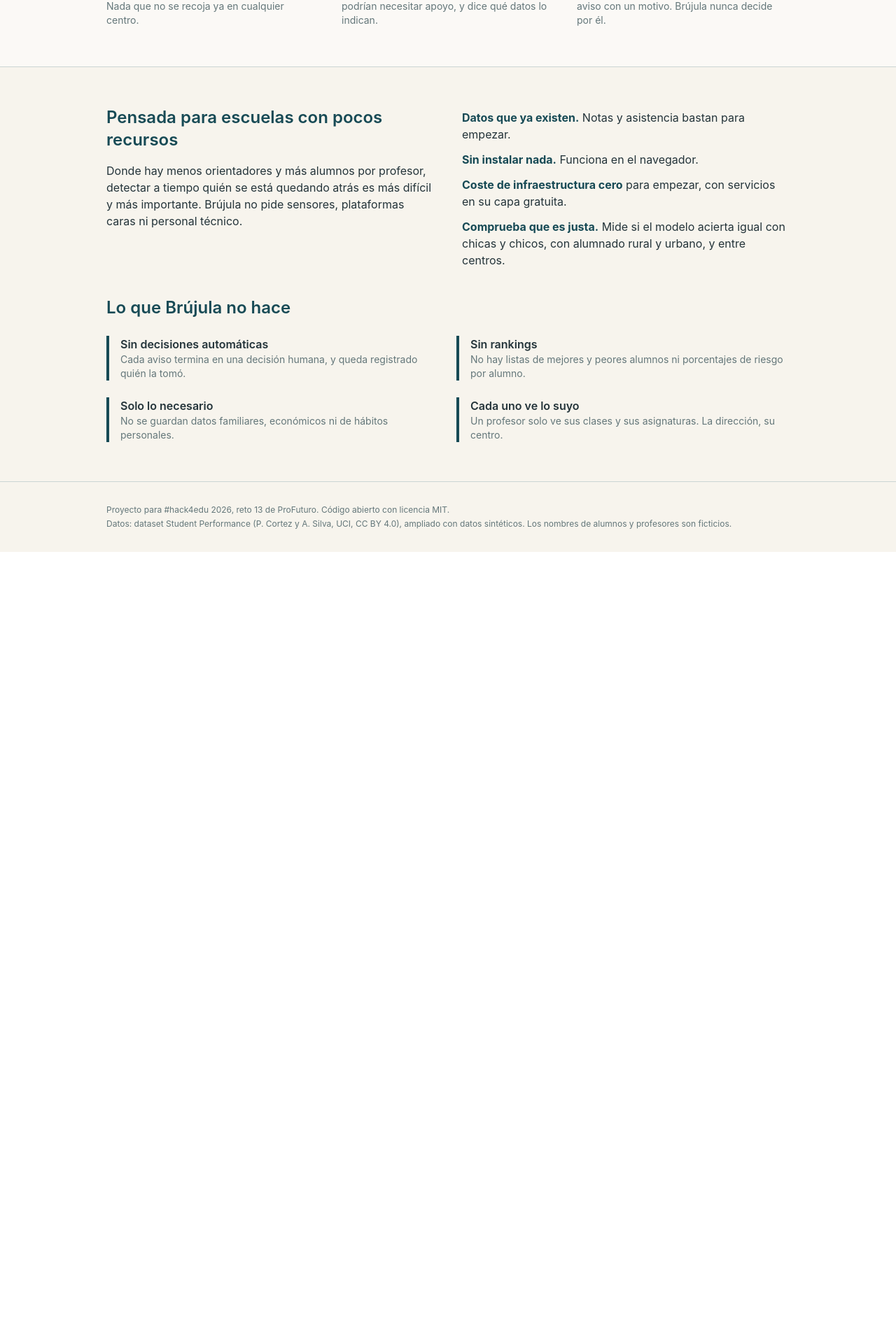
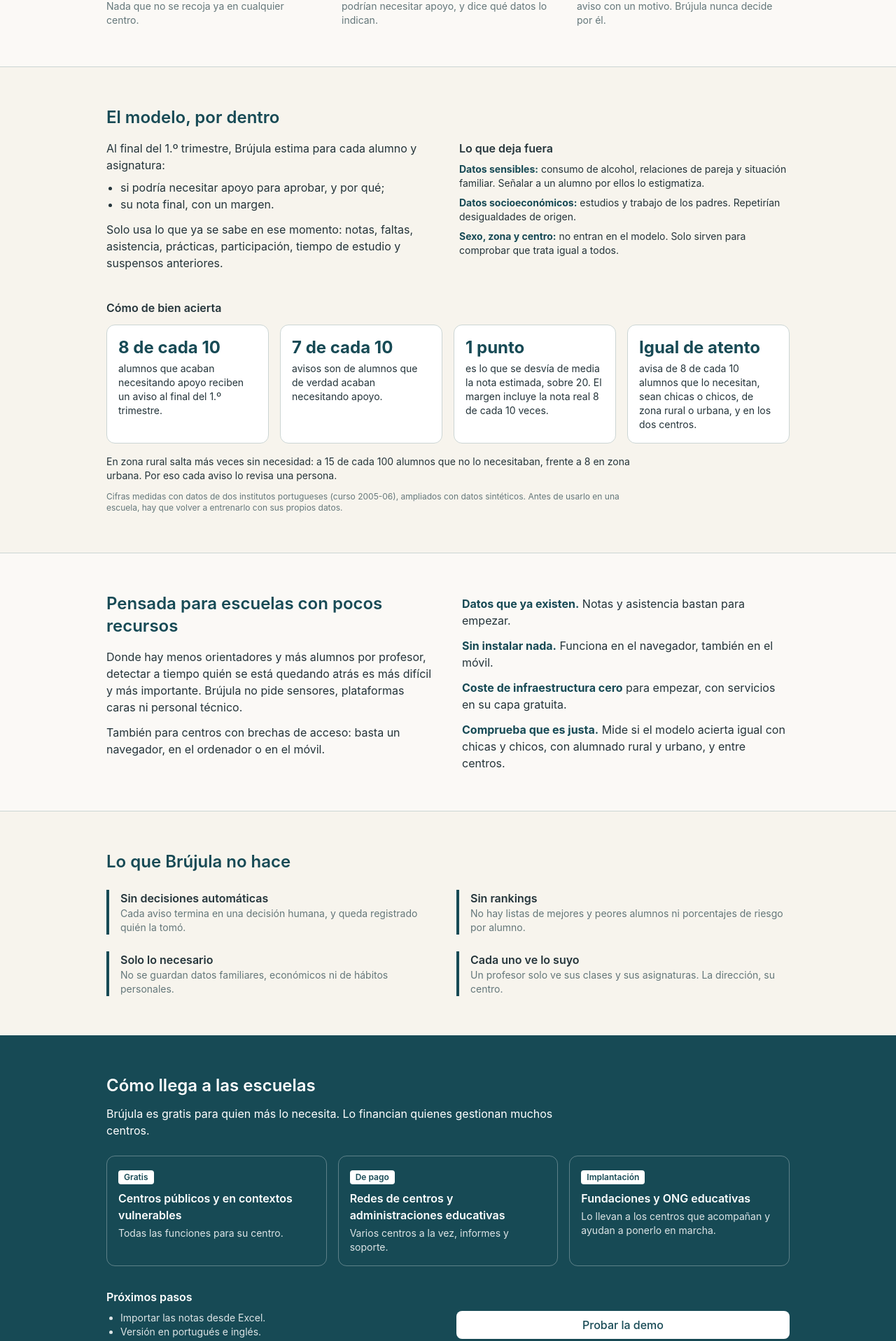
Before and after one commit to Serdan1/brujula, a React (Vite) app in the folder frontend/: page / in a window 1280 px wide. Shown: the part 880-2797 px from the top of the page at 70% size. Before the commit the page ends 1669 px from the top, so only its background shows below. Built offline with nearby package versions, Linux system fonts and the light colour scheme; no server answers.

Commit message:
feat: portada con el modelo por dentro, cómo llega a las escuelas y navegación por apartados
Co-Authored-By: Claude Opus 5.5 <noreply@anthropic.com>

```diff
--- a/frontend/src/pages/Portada.tsx
+++ b/frontend/src/pages/Portada.tsx
@@ -2,6 +2,51 @@ import { useState } from 'react';
 import { supabase } from '../supabase';
 
 // Portada pública: se muestra antes de iniciar sesión. No consulta datos; la tarjeta es un ejemplo fijo.
+
+// ---- Textos editables de "Cómo llega a las escuelas" ----
+const LLEGADA_INTRO = 'Brújula es gratis para quien más lo necesita. Lo financian quienes gestionan muchos centros.';
+
+const NIVELES = [
+  { para: 'Centros públicos y en contextos vulnerables', condicion: 'Gratis', incluye: 'Todas las funciones para su centro.' },
+  { para: 'Redes de centros y administraciones educativas', condicion: 'De pago', incluye: 'Varios centros a la vez, informes y soporte.' },
+  { para: 'Fundaciones y ONG educativas', condicion: 'Implantación', incluye: 'Lo llevan a los centros que acompañan y ayudan a ponerlo en marcha.' },
+];
+
+const HOJA_DE_RUTA = ['Importar las notas desde Excel.', 'Versión en portugués e inglés.'];
+
+// ---- Cifras de "El modelo, por dentro" ----
+// Fuentes: docs/ficha-del-modelo.md (§4.1, §4.2, §6), ml/results/baselines.json (recall 0,835),
+// combinaciones.json (precisión 0,699), red_neuronal.json (MAE 1,054; cobertura 0,804),
+// equidad_combinado.json (recall 0,829–0,848; falsas alarmas rural 0,154 y urbana 0,084).
+const CIFRAS = [
+  { cifra: '8 de cada 10', texto: 'alumnos que acaban necesitando apoyo reciben un aviso al final del 1.º trimestre.' },
+  { cifra: '7 de cada 10', texto: 'avisos son de alumnos que de verdad acaban necesitando apoyo.' },
+  { cifra: '1 punto', texto: 'es lo que se desvía de media la nota estimada, sobre 20. El margen incluye la nota real 8 de cada 10 veces.' },
+  { cifra: 'Igual de atento', texto: 'avisa de 8 de cada 10 alumnos que lo necesitan, sean chicas o chicos, de zona rural o urbana, y en los dos centros.' },
+];
+
+const EXCLUIDAS = [
+  { titulo: 'Datos sensibles:', texto: 'consumo de alcohol, relaciones de pareja y situación familiar. Señalar a un alumno por ellos lo estigmatiza.' },
+  { titulo: 'Datos socioeconómicos:', texto: 'estudios y trabajo de los padres. Repetirían desigualdades de origen.' },
+  { titulo: 'Sexo, zona y centro:', texto: 'no entran en el modelo. Solo sirven para comprobar que trata igual a todos.' },
+];
+
+const SECCIONES = [
+  { id: 'como-funciona', texto: 'Cómo funciona' },
+  { id: 'el-modelo', texto: 'El modelo' },
+  { id: 'pocos-recursos', texto: 'Pocos recursos' },
+  { id: 'como-llega', texto: 'Cómo llega' },
+];
+
+// Desplazamiento suave hasta un apartado, salvo si el usuario prefiere reducir el movimiento
+function irA(e: React.MouseEvent<HTMLAnchorElement>, id: string) {
+  const destino = document.getElementById(id);
+  if (!destino) return;
+  e.preventDefault();
+  const reducir = window.matchMedia('(prefers-reduced-motion: reduce)').matches;
+  destino.scrollIntoView({ behavior: reducir ? 'auto' : 'smooth', block: 'start' });
+  history.replaceState(null, '', `#${id}`);
+}
 
 const PASOS = [
   { titulo: 'La escuela ya tiene los datos', texto: 'Notas, asistencia, prácticas y participación. Nada que no se recoja ya en cualquier centro.' },
@@ -11,7 +56,7 @@ const PASOS = [
 
 const VENTAJAS = [
   { titulo: 'Datos que ya existen.', texto: 'Notas y asistencia bastan para empezar.' },
-  { titulo: 'Sin instalar nada.', texto: 'Funciona en el navegador.' },
+  { titulo: 'Sin instalar nada.', texto: 'Funciona en el navegador, también en el móvil.' },
   { titulo: 'Coste de infraestructura cero', texto: 'para empezar, con servicios en su capa gratuita.' },
   { titulo: 'Comprueba que es justa.', texto: 'Mide si el modelo acierta igual con chicas y chicos, con alumnado rural y urbano, y entre centros.' },
 ];
@@ -30,9 +75,16 @@ export default function Portada() {
 
   return (
     <div className="min-h-screen bg-[#F7F4ED] text-[#24343A] font-[Inter,system-ui,sans-serif] leading-normal">
-      <header className="max-w-5xl mx-auto px-4 sm:px-6 py-5 flex items-center justify-between">
+      <header className="max-w-5xl mx-auto px-4 sm:px-6 py-5 flex items-center justify-between gap-4">
         <span className="text-lg font-bold text-[#174A55]">Brújula</span>
-        <a href="#entrar" className="text-sm font-medium text-[#174A55] underline underline-offset-4">Entrar</a>
+        <nav className="flex items-center gap-5 text-sm font-medium text-[#174A55]">
+          {SECCIONES.map((s) => (
+            <a key={s.id} href={`#${s.id}`} onClick={(e) => irA(e, s.id)} className="hidden sm:inline hover:underline underline-offset-4">
+              {s.texto}
+            </a>
+          ))}
+          <a href="#entrar" onClick={(e) => irA(e, 'entrar')} className="underline underline-offset-4">Entrar</a>
+        </nav>
       </header>
 
       <section className="max-w-5xl mx-auto px-4 sm:px-6 pt-6 pb-16 grid gap-10 md:grid-cols-[1.3fr_1fr] md:items-start">
@@ -94,7 +146,7 @@ export default function Portada() {
         </form>
       </section>
 
-      <section className="bg-white/50 border-y border-[#CBD5D4]">
+      <section id="como-funciona" className="bg-white/50 border-y border-[#CBD5D4] scroll-mt-4">
         <div className="max-w-5xl mx-auto px-4 sm:px-6 py-14">
           <h2 className="text-2xl font-semibold text-[#174A55]">Cómo funciona</h2>
           <ol className="mt-6 grid gap-8 sm:grid-cols-3">
@@ -109,21 +161,69 @@ export default function Portada() {
         </div>
       </section>
 
-      <section className="max-w-5xl mx-auto px-4 sm:px-6 py-14 grid gap-10 md:grid-cols-2">
+      <section id="el-modelo" className="max-w-5xl mx-auto px-4 sm:px-6 py-14 scroll-mt-4">
+        <h2 className="text-2xl font-semibold text-[#174A55]">El modelo, por dentro</h2>
+        <div className="mt-4 grid gap-8 md:grid-cols-2">
+          <div>
+            <p>Al final del 1.º trimestre, Brújula estima para cada alumno y asignatura:</p>
+            <ul className="mt-2 list-disc pl-5">
+              <li>si podría necesitar apoyo para aprobar, y por qué;</li>
+              <li>su nota final, con un margen.</li>
+            </ul>
+            <p className="mt-3">
+              Solo usa lo que ya se sabe en ese momento: notas, faltas, asistencia, prácticas, participación, tiempo de
+              estudio y suspensos anteriores.
+            </p>
+          </div>
+          <div>
+            <h3 className="font-semibold">Lo que deja fuera</h3>
+            <ul className="mt-2 flex flex-col gap-2 text-sm">
+              {EXCLUIDAS.map((x) => (
+                <li key={x.titulo}><strong className="text-[#174A55]">{x.titulo}</strong> {x.texto}</li>
+              ))}
+            </ul>
+          </div>
+        </div>
+
+        <h3 className="mt-10 font-semibold">Cómo de bien acierta</h3>
+        <ul className="mt-3 grid gap-4 sm:grid-cols-2 lg:grid-cols-4">
+          {CIFRAS.map((c) => (
+            <li key={c.cifra} className="bg-white rounded-xl border border-[#CBD5D4] p-4">
+              <p className="text-2xl font-bold text-[#174A55]">{c.cifra}</p>
+              <p className="mt-1 text-sm">{c.texto}</p>
+            </li>
+          ))}
+        </ul>
+        <p className="mt-4 text-sm max-w-3xl">
+          En zona rural salta más veces sin necesidad: a 15 de cada 100 alumnos que no lo necesitaban, frente a 8 en
+          zona urbana. Por eso cada aviso lo revisa una persona.
+        </p>
+        <p className="mt-3 text-xs text-[#64777A] max-w-3xl">
+          Cifras medidas con datos de dos institutos portugueses (curso 2005-06), ampliados con datos sintéticos. Antes
+          de usarlo en una escuela, hay que volver a entrenarlo con sus propios datos.
+        </p>
+      </section>
+
+      <section id="pocos-recursos" className="bg-white/50 border-y border-[#CBD5D4] scroll-mt-4">
+        <div className="max-w-5xl mx-auto px-4 sm:px-6 py-14 grid gap-10 md:grid-cols-2">
           <div>
             <h2 className="text-2xl font-semibold text-[#174A55]">Pensada para escuelas con pocos recursos</h2>
             <p className="mt-4">
               Donde hay menos orientadores y más alumnos por profesor, detectar a tiempo quién se está quedando atrás es
               más difícil y más importante. Brújula no pide sensores, plataformas caras ni personal técnico.
             </p>
+            <p className="mt-3">También para centros con brechas de acceso: basta un navegador, en el ordenador o en el móvil.</p>
           </div>
           <ul className="flex flex-col gap-3 md:pt-1">
             {VENTAJAS.map((v) => (
               <li key={v.titulo}><strong className="text-[#174A55]">{v.titulo}</strong> {v.texto}</li>
             ))}
           </ul>
+        </div>
+      </section>
 
-        <div className="md:col-span-2">
+      <section className="max-w-5xl mx-auto px-4 sm:px-6 py-14">
+        <div>
           <h2 className="text-2xl font-semibold text-[#174A55]">Lo que Brújula no hace</h2>
           <ul className="mt-6 grid gap-6 sm:grid-cols-2">
             {LIMITES.map((l) => (
@@ -133,6 +233,34 @@ export default function Portada() {
               </li>
             ))}
           </ul>
+        </div>
+      </section>
+
+      <section id="como-llega" className="bg-[#174A55] text-white scroll-mt-4">
+        <div className="max-w-5xl mx-auto px-4 sm:px-6 py-14">
+          <h2 className="text-2xl font-semibold">Cómo llega a las escuelas</h2>
+          <p className="mt-3 max-w-2xl">{LLEGADA_INTRO}</p>
+          <ul className="mt-6 grid gap-4 md:grid-cols-3">
+            {NIVELES.map((n) => (
+              <li key={n.para} className="rounded-xl border border-white/30 p-4">
+                <p className="text-xs font-semibold inline-block px-2 py-0.5 rounded bg-white text-[#174A55]">{n.condicion}</p>
+                <h3 className="mt-2 font-semibold">{n.para}</h3>
+                <p className="mt-1 text-sm text-white/85">{n.incluye}</p>
+              </li>
+            ))}
+          </ul>
+          <div className="mt-8 grid gap-6 md:grid-cols-2 md:items-end">
+            <div>
+              <h3 className="font-semibold">Próximos pasos</h3>
+              <ul className="mt-2 list-disc pl-5 text-sm text-white/85">
+                {HOJA_DE_RUTA.map((h) => <li key={h}>{h}</li>)}
+              </ul>
+            </div>
+            <a href="#entrar" onClick={(e) => irA(e, 'entrar')}
+              className="block text-center bg-white text-[#174A55] font-medium rounded-lg p-2 hover:opacity-90">
+              Probar la demo
+            </a>
+          </div>
         </div>
       </section>
 
```
Lines whose indentation alone changed are shown as unchanged.
